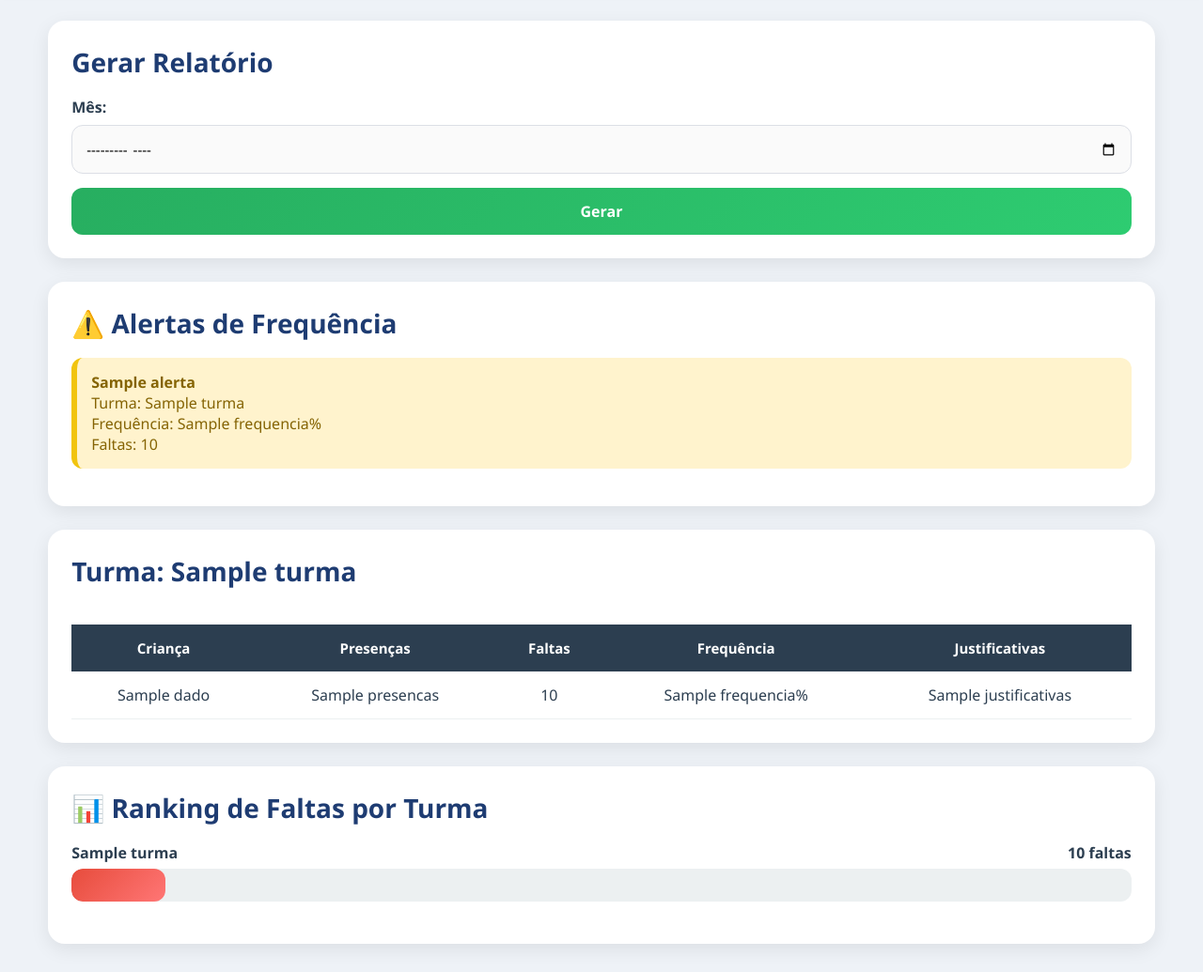
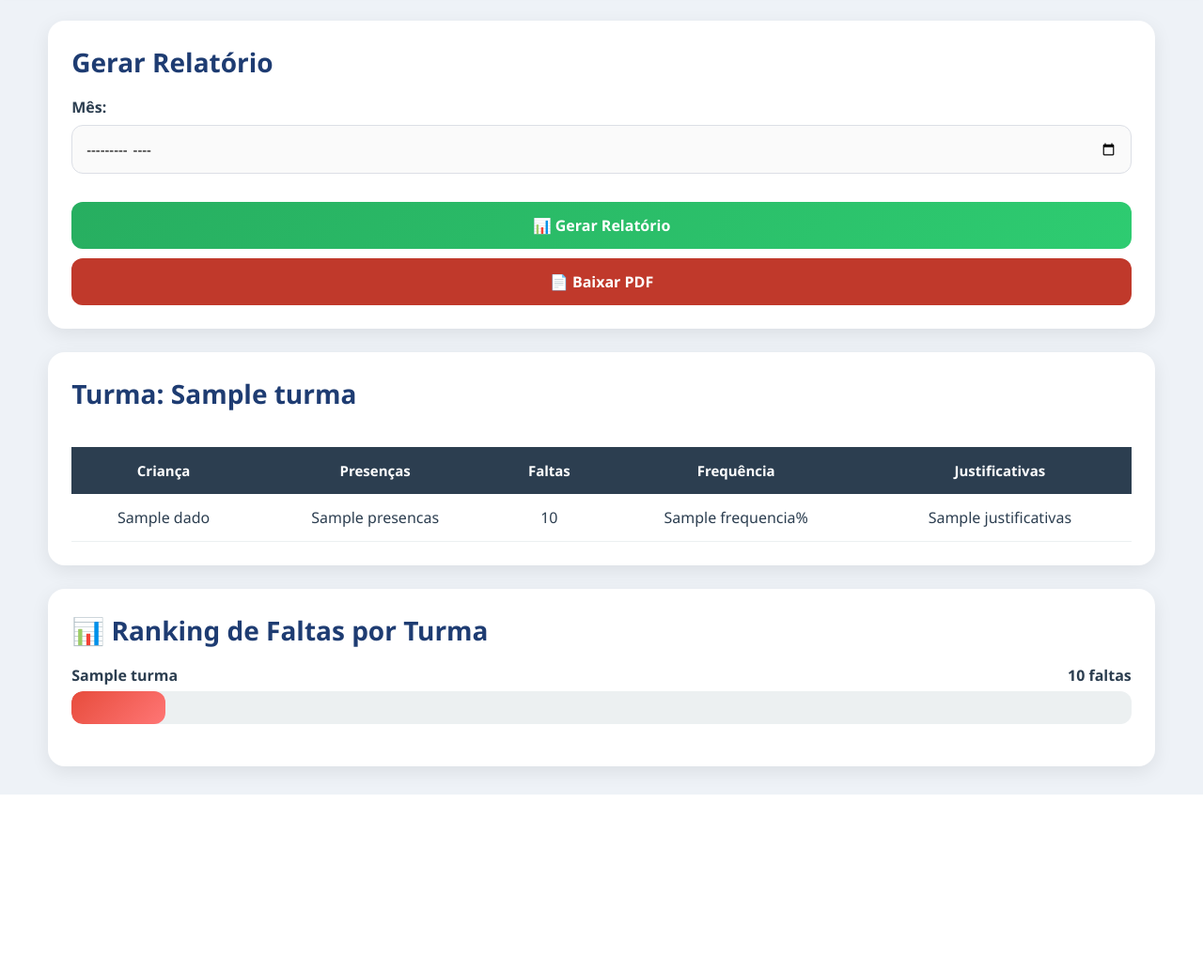
Before and after one commit to gustavosrodrigues17-gif/Sist-Cateq, a Flask app: template templates/relatorio.html in a window 1280 px wide. Shown: the part 177-1212 px from the top of the page at 94% size. After the commit the page ends 1023 px from the top, so only its background shows below. Run offline with Flask 3, Linux system fonts and the light colour scheme; the template is opened without the code that fills it: most values are stand-ins (such as "Sample title", 1, 10 or a date in 2020).

Commit message:
Update relatorio.html

```diff
--- a/templates/relatorio.html
+++ b/templates/relatorio.html
@@ -41,55 +41,37 @@
             required
         >
 
+        <div style="
+            display:flex;
+            gap:10px;
+            margin-top:15px;
+            flex-wrap:wrap;
+        ">
+
             <button type="submit">
-                Gerar
+                📊 Gerar Relatório
             </button>
+
+            {% if relatorio_turmas %}
+
+            <button
+                type="submit"
+                name="gerar_pdf"
+                value="1"
+                style="
+                    background:#c0392b;
+                "
+            >
+                📄 Baixar PDF
+            </button>
+
+            {% endif %}
+
+        </div>
 
     </form>
 
 </div>
-    {% if alertas %}
-
-<div class="card">
-
-    <h2>⚠️ Alertas de Frequência</h2>
-
-    {% for alerta in alertas %}
-
-    <div style="
-        background:#fff3cd;
-        color:#856404;
-        padding:15px;
-        border-radius:12px;
-        margin-bottom:15px;
-        border-left:6px solid #f1c40f;
-    ">
-
-        <strong>{{ alerta.nome }}</strong>
-
-        <br>
-
-        Turma:
-        {{ alerta.turma }}
-
-        <br>
-
-        Frequência:
-        {{ alerta.frequencia }}%
-
-        <br>
-
-        Faltas:
-        {{ alerta.faltas }}
-
-    </div>
-
-    {% endfor %}
-
-</div>
-
-{% endif %}
-
 
     <!-- RELATÓRIOS DAS TURMAS -->
     {% for turma in relatorio_turmas %}
```
Lines whose indentation alone changed are shown as unchanged.
